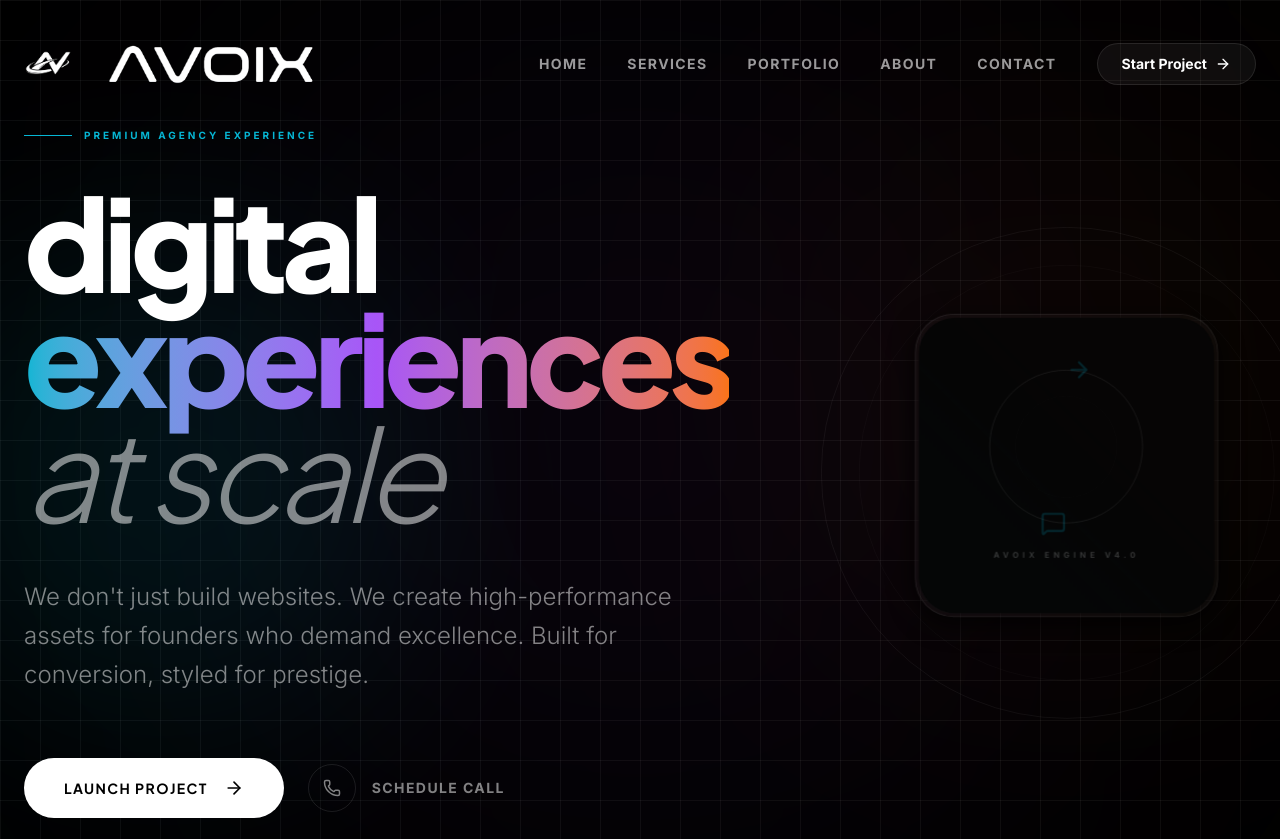
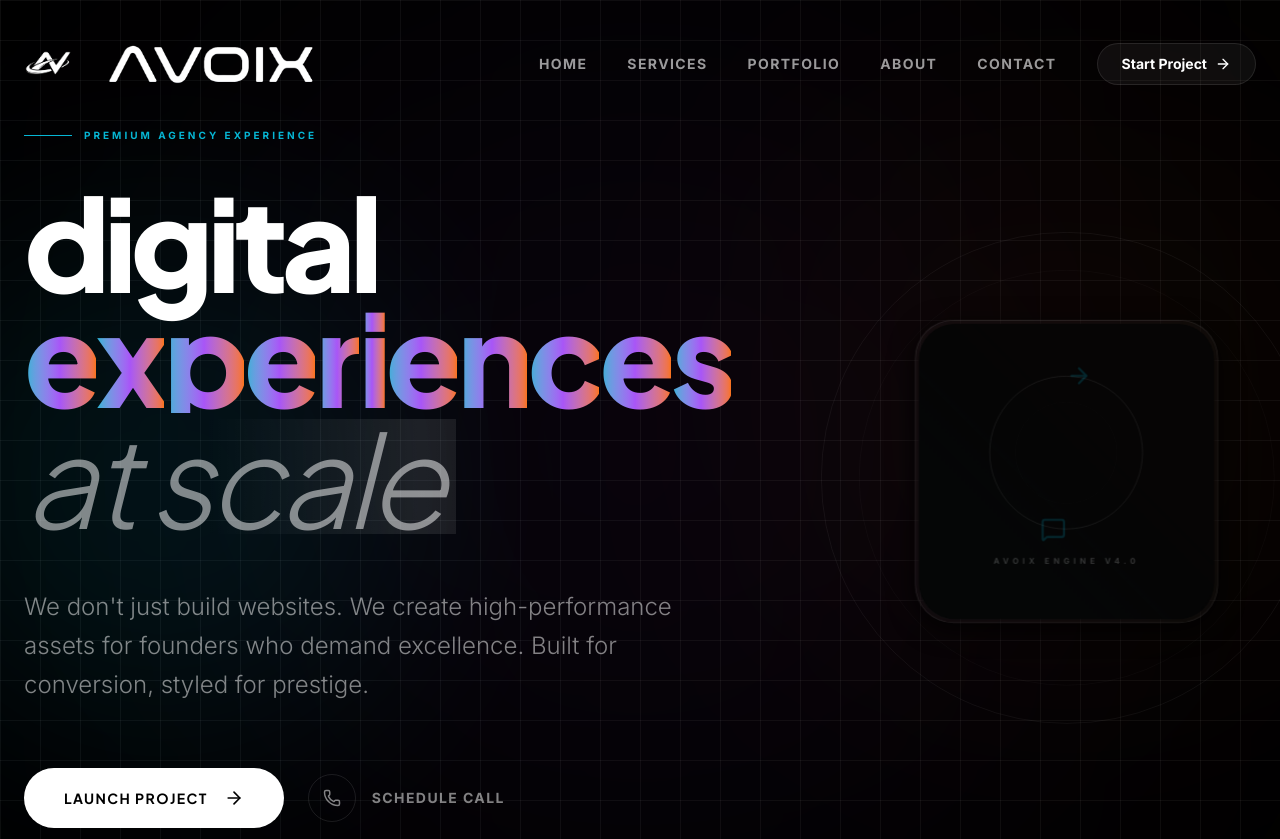
Before and after one commit to JKD-codes/AVOIX, a Next.js app: page / in a window 1280 px wide. Shown: the top 839 px of the page. Built offline with nearby package versions, Linux system fonts and the light colour scheme.

Commit message:
feat: add Prismatic Ghost Reveal and Luminous Gravity Glass animations

```diff
--- a/src/app/contact/page.tsx
+++ b/src/app/contact/page.tsx
@@ -1,11 +1,29 @@
 "use client";
 
 import React, { useState } from "react";
-import { motion } from "framer-motion";
+import { motion, useMotionValue, useSpring, useTransform } from "framer-motion";
 import { Mail, Phone, MapPin, Send, MessageSquare, CheckCircle2 } from "lucide-react";
 
 const ContactPage = () => {
   const [formState, setFormState] = useState<"idle" | "submitting" | "success">("idle");
+
+  // Mouse movement for Luminous Gravity Glass effect
+  const mouseX = useMotionValue(0);
+  const mouseY = useMotionValue(0);
+
+  const rotateX = useSpring(useTransform(mouseY, [-400, 400], [5, -5]), { stiffness: 100, damping: 30 });
+  const rotateY = useSpring(useTransform(mouseX, [-400, 400], [-5, 5]), { stiffness: 100, damping: 30 });
+
+  const glowX = useSpring(mouseX, { stiffness: 120, damping: 40 });
+  const glowY = useSpring(mouseY, { stiffness: 120, damping: 40 });
+
+  function handleMouseMove({ currentTarget, clientX, clientY }: React.MouseEvent) {
+    const { left, top, width, height } = currentTarget.getBoundingClientRect();
+    const x = clientX - left - width / 2;
+    const y = clientY - top - height / 2;
+    mouseX.set(x);
+    mouseY.set(y);
+  }
 
   const handleSubmit = (e: React.FormEvent) => {
     e.preventDefault();
@@ -95,8 +113,30 @@ const ContactPage = () => {
           <motion.div
              initial={{ opacity: 0, scale: 0.98 }}
              animate={{ opacity: 1, scale: 1 }}
-             className="glass-card p-10 md:p-16 rounded-[2.5rem] border border-white/10"
+             style={{
+               rotateX,
+               rotateY,
+               transformStyle: "preserve-3d",
+             }}
+             onMouseMove={handleMouseMove}
+             onMouseLeave={() => {
+               mouseX.set(0);
+               mouseY.set(0);
+             }}
+             className="glass-card p-10 md:p-16 rounded-[2.5rem] border border-white/10 relative overflow-hidden group/form"
           >
+            {/* Luminous Glow Highlight */}
+            <motion.div
+               className="pointer-events-none absolute -inset-px opacity-0 group-hover/form:opacity-100 transition-opacity duration-500 z-0"
+               style={{
+                 background: useTransform(
+                   [glowX, glowY],
+                   ([x, y]) => `radial-gradient(600px circle at ${Number(x) + 400}px ${Number(y) + 400}px, rgba(6,182,212,0.15), transparent 40%)`
+                 )
+               }}
+            />
+
+            <div className="relative z-10">
             {formState === "success" ? (
               <div className="flex flex-col items-center justify-center py-20 text-center animate-in fade-in zoom-in duration-500">
                 <div className="w-20 h-20 bg-accent-cyan/10 rounded-full flex items-center justify-center text-accent-cyan mb-8">
@@ -175,6 +215,7 @@ const ContactPage = () => {
                 </button>
               </form>
             )}
+          </div>
           </motion.div>
         </div>
 
--- a/src/components/Hero.tsx
+++ b/src/components/Hero.tsx
@@ -55,8 +55,67 @@ const Hero = () => {
 
             <h1 className="text-[12vw] sm:text-7xl md:text-8xl lg:text-9xl font-black leading-[0.9] tracking-tighter text-white font-plus-jakarta lowercase">
               Digital <br />
-              <span className="text-gradient">Experiences</span> <br />
-              <span className="italic font-light opacity-50">at Scale</span>
+              <div className="relative overflow-hidden inline-block">
+                {"Experiences".split("").map((char, i) => (
+                  <motion.span
+                    key={i}
+                    className="inline-block text-gradient cursor-default"
+                    initial={{ opacity: 0, y: 40, filter: "blur(10px)", scale: 1.2 }}
+                    animate={{
+                      opacity: 1,
+                      y: 0,
+                      filter: "blur(0px)",
+                      scale: 1,
+                      transition: {
+                        delay: 0.2 + i * 0.03,
+                        duration: 0.8,
+                        ease: [0.16, 1, 0.3, 1]
+                      }
+                    }}
+                    whileHover={{
+                      scale: 1.1,
+                      textShadow: "0 0 20px rgba(6,182,212,0.4)",
+                      filter: "brightness(1.2)"
+                    }}
+                  >
+                    {char}
+                  </motion.span>
+                ))}
+              </div>
+              <br />
+              <div className="relative overflow-hidden inline-block pr-4">
+                {"at Scale".split("").map((char, i) => (
+                  <motion.span
+                    key={i}
+                    className="inline-block italic font-light opacity-50"
+                    initial={{ opacity: 0, x: -10, y: 10 }}
+                    animate={{
+                      opacity: 0.5,
+                      x: 0,
+                      y: 0,
+                      transition: {
+                        delay: 0.6 + i * 0.05,
+                        duration: 1,
+                        ease: "easeOut"
+                      }
+                    }}
+                  >
+                    {char === " " ? "\u00A0" : char}
+                  </motion.span>
+                ))}
+                {/* Prismatic Shimmer Overlay */}
+                <motion.div
+                  className="absolute inset-0 bg-gradient-to-r from-transparent via-white/10 to-transparent skew-x-[-20deg] pointer-events-none"
+                  initial={{ x: "-150%" }}
+                  animate={{ x: "150%" }}
+                  transition={{
+                    duration: 3,
+                    repeat: Infinity,
+                    ease: "linear",
+                    repeatDelay: 2
+                  }}
+                />
+              </div>
             </h1>
           </motion.div>
 
```
